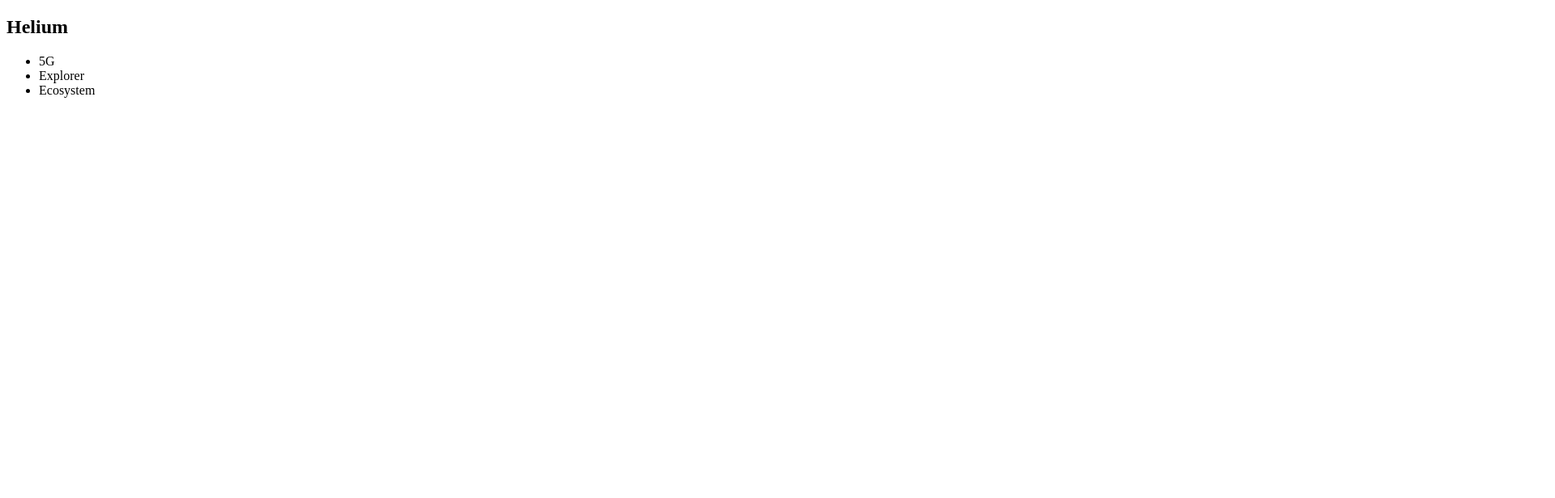
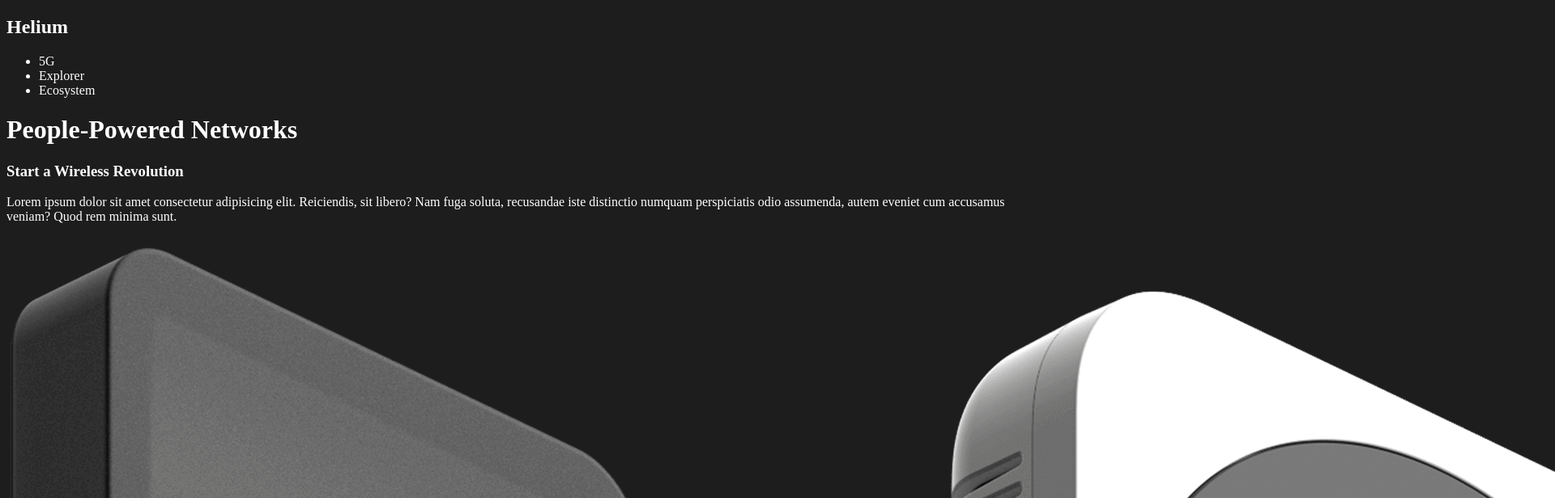
Before and after one commit to AliHENDA/Maquette_Helium, a plain HTML site: page index.html in a window 1280 px wide. Shown: the top 616 px of the page at 81% size, 1920 px wide, since content can reach past the window. Drawn offline with Linux system fonts and the light colour scheme.

Commit message:
header html ok

```diff
--- /dev/null
+++ b/css/style.css
@@ -0,0 +1,4 @@
+body {
+  background: #1d1d1d;
+  color: white;
+}
--- a/index.html
+++ b/index.html
@@ -5,6 +5,7 @@
         <meta http-equiv="X-UA-Compatible" content="IE=edge" />
         <meta name="viewport" content="width=device-width, initial-scale=1.0" />
         <title>Helium TP-2</title>
+        <link rel="stylesheet" href="css/style.css" />
     </head>
     <body>
         <nav>
@@ -15,5 +16,22 @@
                 <li>Ecosystem</li>
             </ul>
         </nav>
+        <header>
+            <div class="header-left">
+                <div class="header-left-container">
+                    <h1>People-Powered Networks</h1>
+                    <h3>Start a Wireless Revolution</h3>
+                    <p>
+                        Lorem ipsum dolor sit amet consectetur adipisicing elit.
+                        Reiciendis, sit libero? Nam fuga soluta, recusandae iste
+                        distinctio numquam perspiciatis odio assumenda, autem
+                        eveniet cum accusamus veniam? Quod rem minima sunt.
+                    </p>
+                </div>
+            </div>
+            <div class="header-right">
+                <img src="./img/main.png" alt="Image réseau" id="modem" />
+            </div>
+        </header>
     </body>
 </html>
```
Also changed, not shown: img/marker1.svg (deleted).
